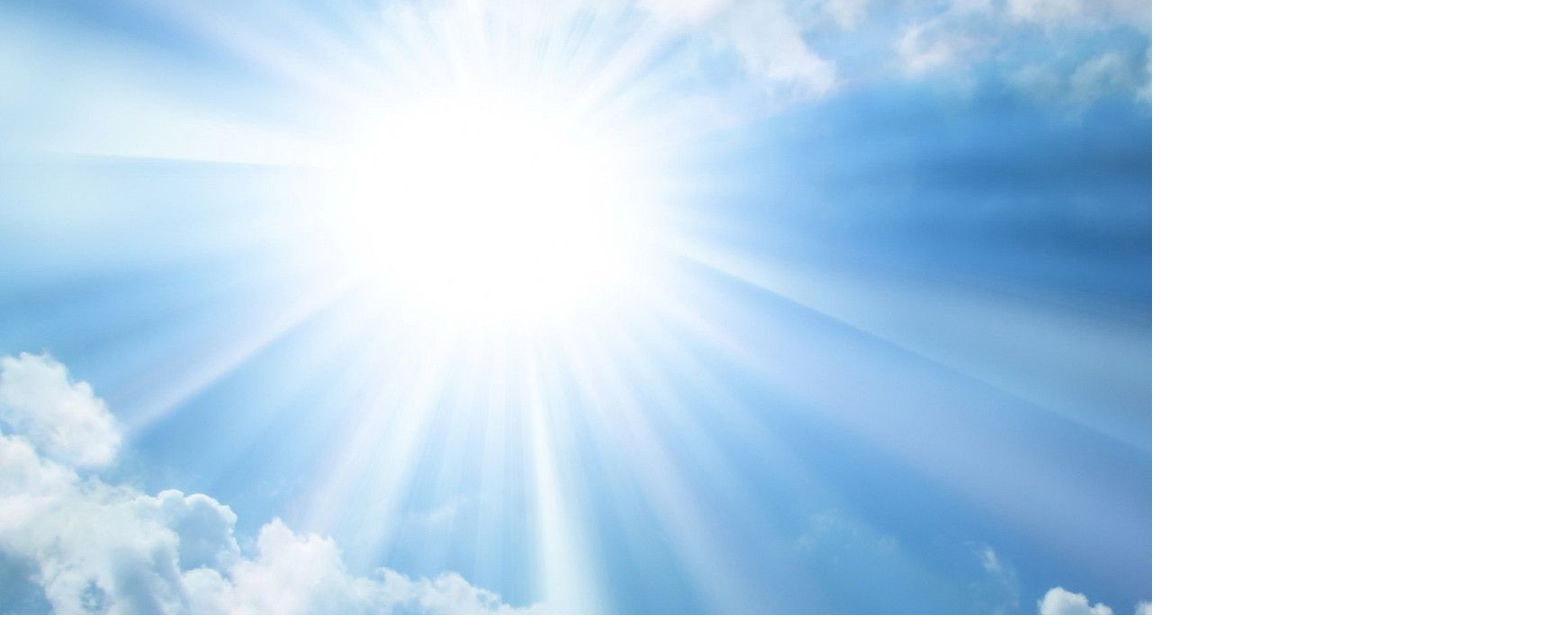
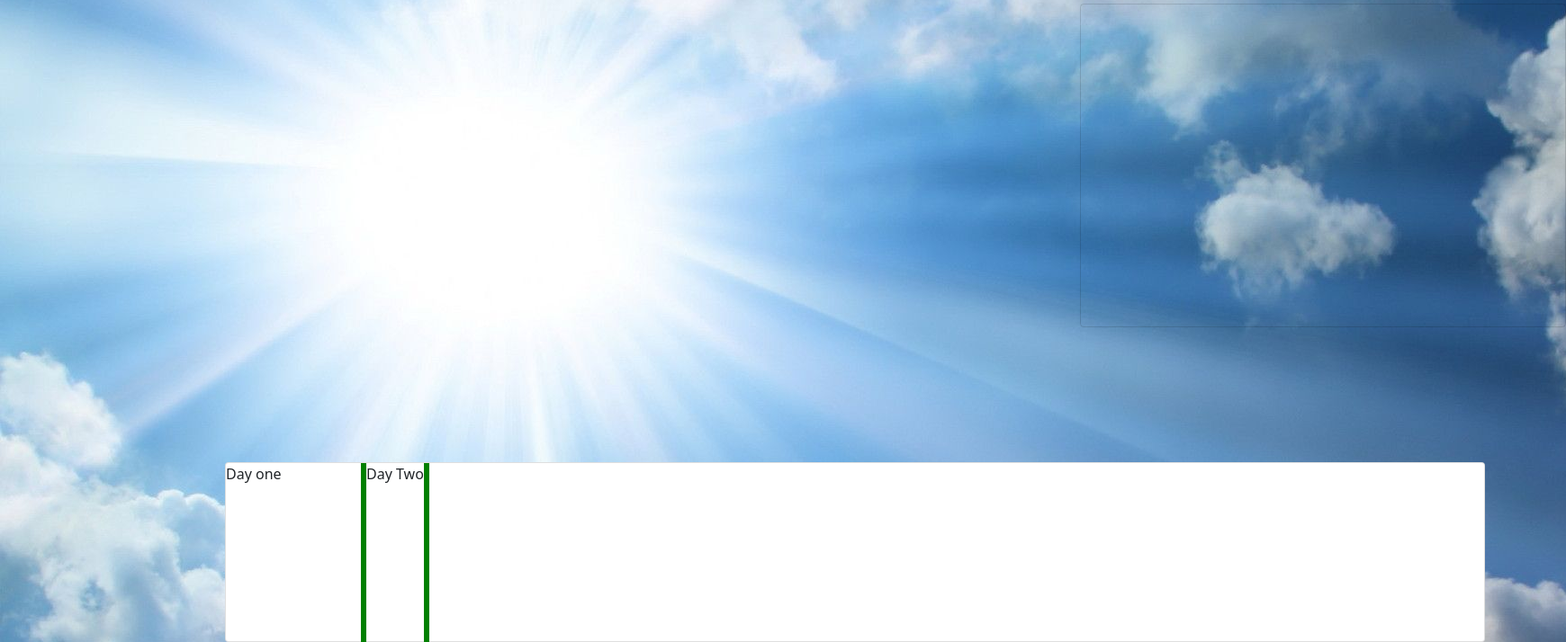
Before and after one commit to ValentinVasilev/JavaScript, a plain HTML site: page Small-JavaScript-Projects/05. GetWeather/index.html in a window 1280 px wide. Shown: the part 116-830 px from the top of the page at 90% size, 1740 px wide, since content can reach past the window. Before the commit the page ends 800 px from the top, so only its background shows below. Drawn offline with nearby package versions, Linux system fonts and the light colour scheme.

Commit message:
Positioning some elements

```diff
--- a/Small-JavaScript-Projects/05. GetWeather/index.html
+++ b/Small-JavaScript-Projects/05. GetWeather/index.html
@@ -20,8 +20,26 @@
         <img src="/05. GetWeather/root/pictures/Montana.jpg" class="card-img-top" alt="...">
         <div class="card-body">
             <h5 class="card-title">City</h5>
+            <hr>
             <p id="max-temperature"></p>
             <p id="min-temperature"></p>
+        </div>
+    </div>
+    <div class="coonteiner">
+        <div class="card" id="moreInfo">
+            <div class="card-body">
+
+            </div>
+        </div>
+        <div class="card" id="moreInfo2">
+            <div class="card-body2">
+             <div id="day1">Day one</div>
+             <div class="vl"></div>
+             <div class="day1">Day Two</div>
+             <div class="vl"></div>
+
+            </div>
+            </div>
         </div>
     </div>
     <script src="script.js"></script>
--- a/Small-JavaScript-Projects/05. GetWeather/stype.css
+++ b/Small-JavaScript-Projects/05. GetWeather/stype.css
@@ -19,7 +19,38 @@ body{
     left: 750px;
     width: 18rem;
 }
-/* #moreInfo{
+.card-title{
+    position:fixed;
+    left: 870px;
+    top: 340px;
+    /* top: 36%;
+    left: 45%;
+    margin-top: 0px;
+    margin-left: 0px; */
+}
+.card-body2{
+    display:inline-flex;
+}
+.card-body2 > #day1{
+width: 150px;
+}
+#moreInfo{
     position: absolute;
-    top: 200px;
-} */
+    top: 120px;
+    left: 1200px;
+    height: 360px;
+    width: 540px;
+    background: transparent;
+}
+#moreInfo2{
+    position: absolute;
+    top: 630px;
+    left: 250px;
+    right: 100px;
+    height: 200px;
+    width: 1400px;
+}
+.vl {
+    border-left: 6px solid green;
+    height: 199px;
+  }
```
